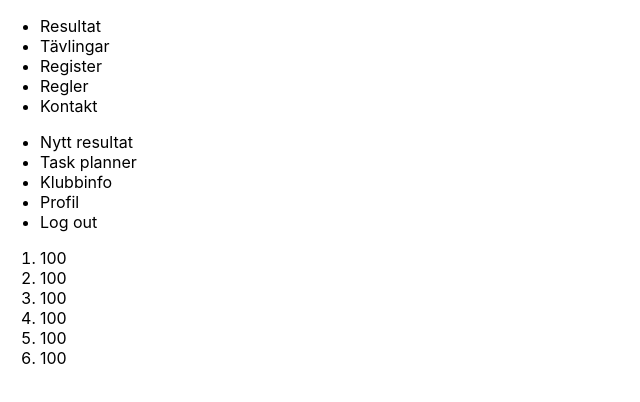
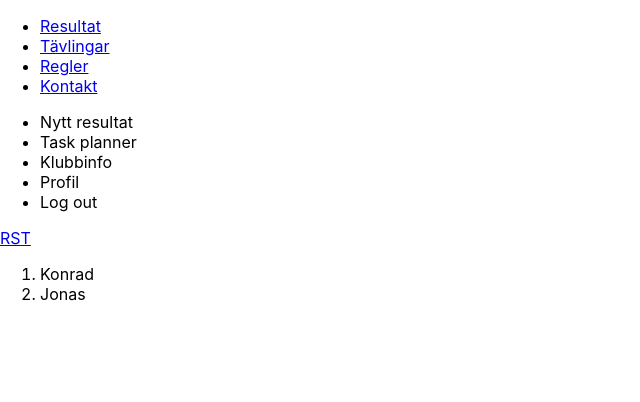
Before and after one commit to MrGuzior/rst, a React (Create React App) app: page / in a window 1280 px wide. Shown: the top 402 px of the page, without its empty margins (0-640 px from the left). Built offline with nearby package versions, Linux system fonts and the light colour scheme.

Commit message:
Added nav links and created results component

```diff
--- a/src/Components/App/App.js
+++ b/src/Components/App/App.js
@@ -10,6 +10,7 @@ import {selectData} from '../../store/appSlice'
 
 import Nav from '../Nav/Nav'
 import Home from '../Home/Home'
+import Results from '../Results/Results'
 
 function App() {
   const data = useSelector(selectData)
@@ -18,12 +19,16 @@ function App() {
 
   return (
     <>
+      <Router>
       <Nav/>
-      <Router>
+      <a href='/'>RST</a>
           <Switch>
 
-            <Route exact path='/'>
+            <Route exact path='/' component={Home}>
               <Home/>
+            </Route>
+            <Route exact path='/results' component={Results}>
+              <Results/>
             </Route>
 
           </Switch>
--- a/src/Components/Nav/GlobalNav.jsx
+++ b/src/Components/Nav/GlobalNav.jsx
@@ -1,14 +1,15 @@
 import React from 'react'
+import {Link} from 'react-router-dom'
 
 const GlobalNav = () => {
     return(
         <nav className='global-nav'>
             <ul>
-                <li>Resultat</li>
-                <li>Tävlingar</li>
-                <li>Register</li>
-                <li>Regler</li>
-                <li>Kontakt</li>
+                <li><Link to='/results'>Resultat</Link></li>
+                <li><Link to='/competitions'>Tävlingar</Link></li>
+                <li><Link to='/rules'>Regler</Link></li>
+                <li><Link to='/contact'>Kontakt</Link></li>
+
             </ul>
         </nav>
     )
--- a/src/Components/ResultList/ResultList.jsx
+++ b/src/Components/ResultList/ResultList.jsx
@@ -3,16 +3,16 @@ import {useSelector} from 'react-redux'
 import {selectData} from '../../store/appSlice'
 
 const ResultList = () => {
-    const data = useSelector(selectData).flights
+    const data = useSelector(selectData).users
 
 
     return(
         <section className="list">
             <ol>
             {
-                data.map(flight => {
+                data.map(user => {
                 return(
-                    <li>{flight.details.speed}</li>
+                    <li>{user.name}</li>
                 )
             })
             }
--- /dev/null
+++ b/src/Components/Results/Results.jsx
@@ -0,0 +1,9 @@
+import React from 'react'
+
+const Results = () => {
+
+    console.log('results')
+    return(<p>Results</p>)
+}
+
+export default Results
--- a/src/store/appSlice.js
+++ b/src/store/appSlice.js
@@ -10,6 +10,7 @@ export const appSlice = createSlice({
 })
 
 export const selectData = state => state.data
-export const selectUsers = state => state.data.users
+export const selectAllUsers = state => state.data.users
+
 
 export default appSlice.reducer
```
